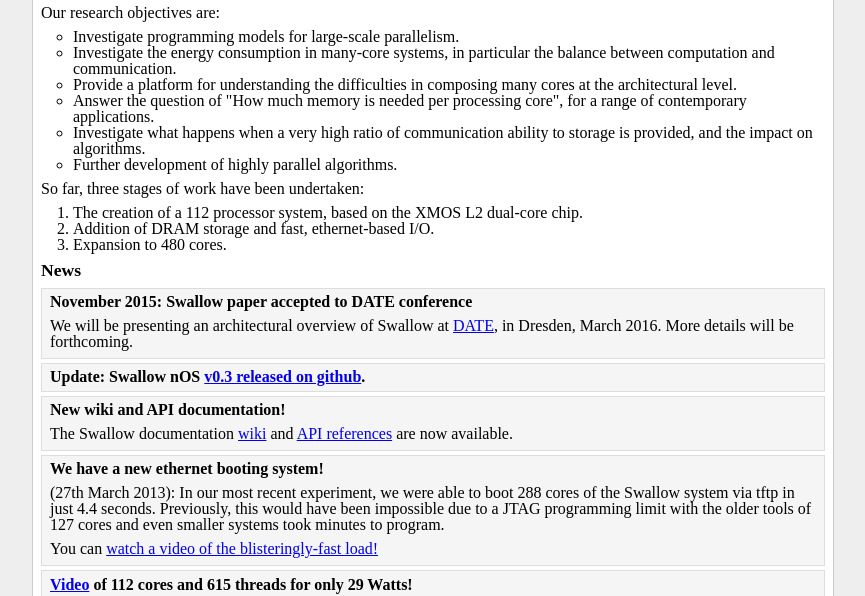
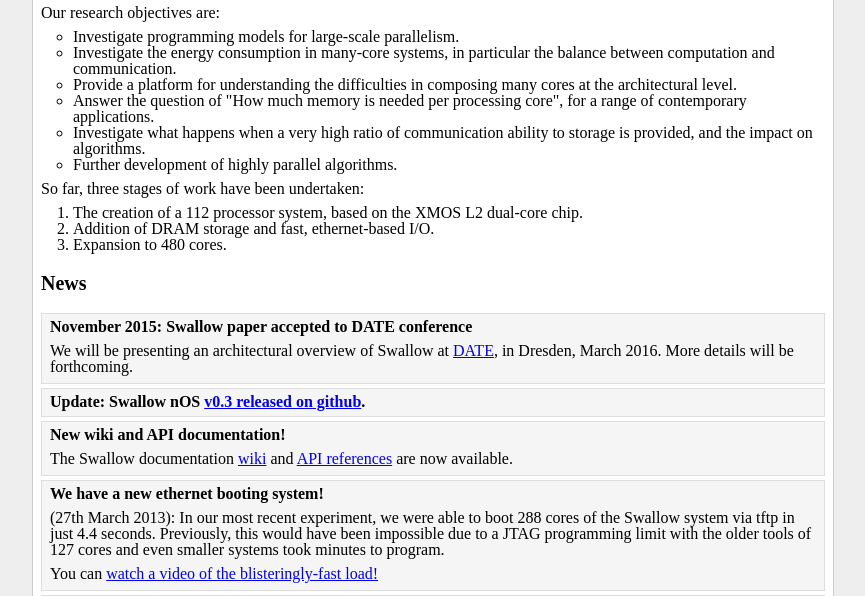
Before and after one commit to swallow-project/swallow-project.github.io, a plain HTML site: page index.html in a window 1280 px wide. Shown: the part 204-800 px from the top of the page, without its empty margins (207-1072 px from the left). Drawn offline with Linux system fonts and the light colour scheme.

Commit message:
Tweak styles

```diff
--- a/style.css
+++ b/style.css
@@ -92,7 +92,7 @@ header ul li { display: inline-block; padding: 2px 5px 2px 4px; border-right: 1p
 header ul li:hover { background: #fff; }
 header a { color: black; text-decoration: none; }
 p { margin: 0.5em 0 0.5em 0; }
-h2 { font-weight: bold; font-size: 1.1em; margin: 0.5em 0 0.5em 0; clear: both; }
+h2 { font-weight: bold; font-size: 1.25em; margin: 1em 0 1em 0; clear: both; }
 h3 { font-weight: bold; margin: 0.33em 0 0.33em 0; clear: both; }
 article img { border: 1px solid #aaa; }
 main ul li { list-style: circle; margin-left: 2em; }
```
